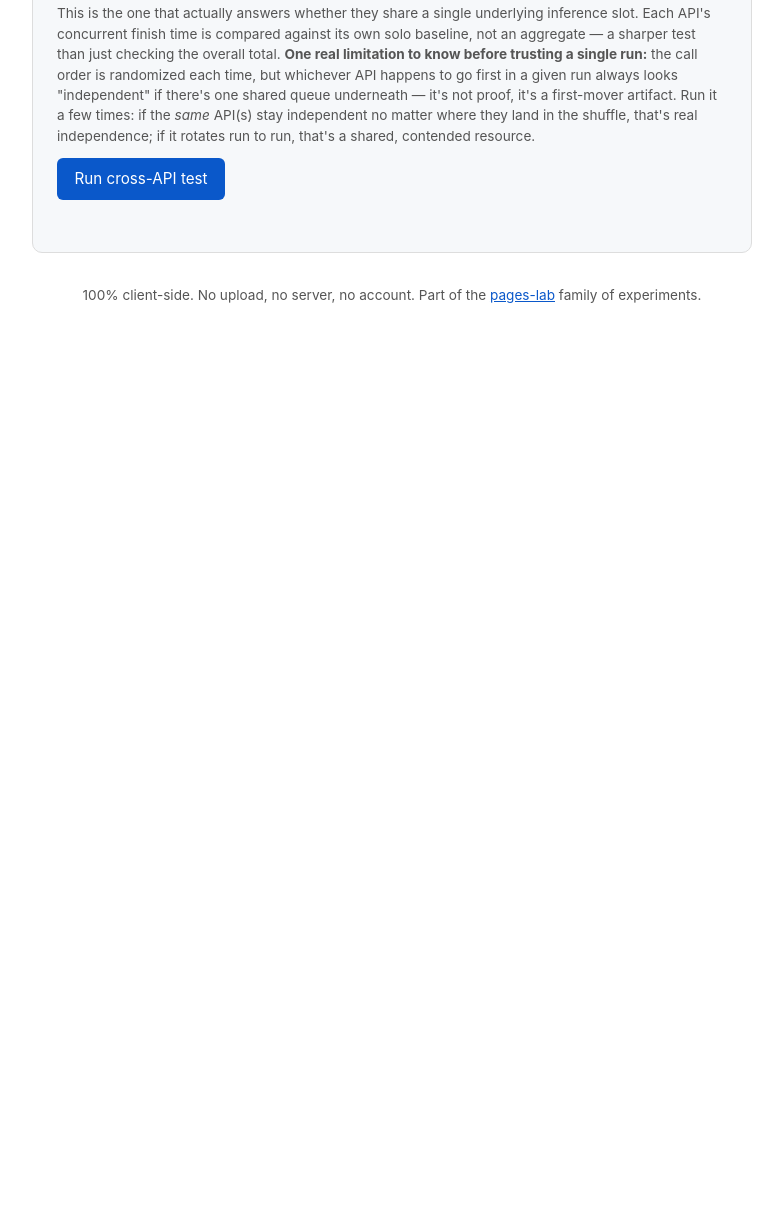
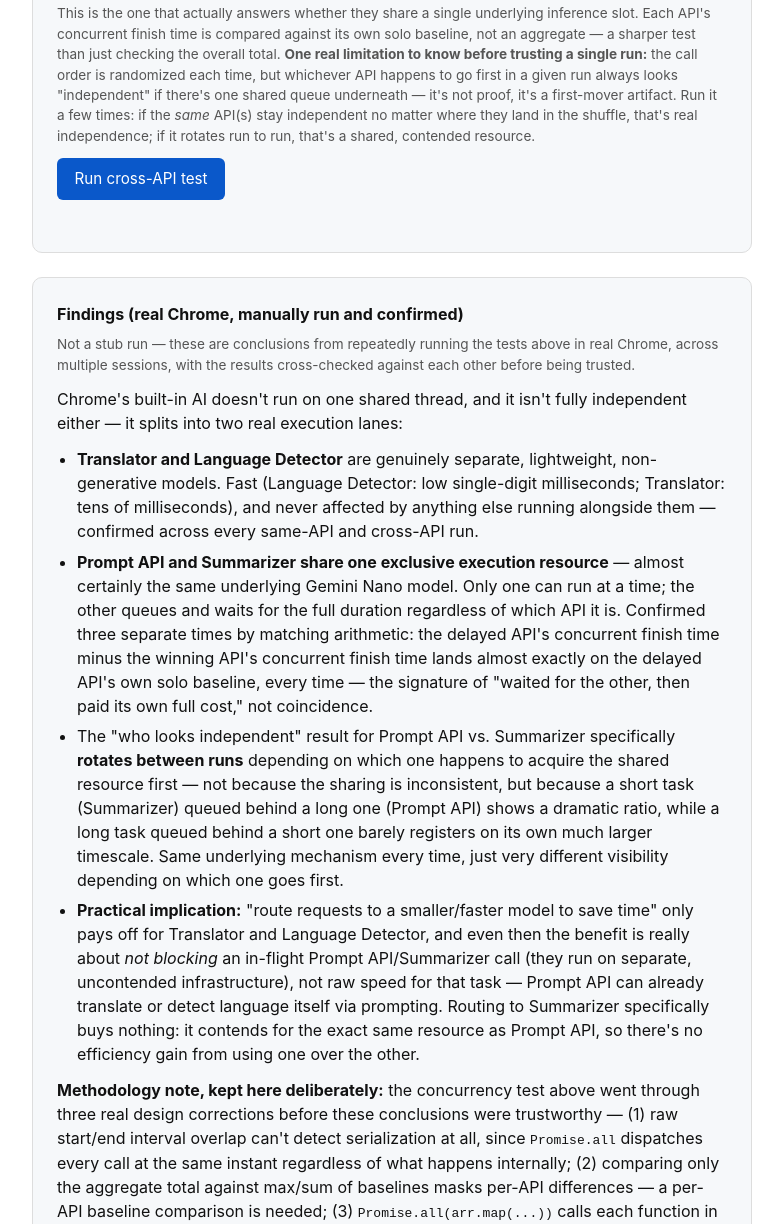
Before and after one commit to nlade-core/pages-lab-ai, a plain HTML site: page chrome-ai/index.html in a window 1280 px wide. Shown: the part 2785-4009 px from the top of the page, without its empty margins (248-1031 px from the left). Before the commit the page ends 3139 px from the top, so only its background shows below. Drawn offline with nearby package versions, Linux system fonts and the light colour scheme.

Commit message:
Document the real-Chrome concurrency findings on the page itself
README.md has unrelated pending changes, so the findings from
manually running these tests repeatedly in real Chrome live directly
on the chrome-ai page instead: Prompt API and Summarizer share one
exclusive execution resource (very likely the same underlying Gemini
Nano model), confirmed three times by matching arithmetic across
runs; Translator and Language Detector are genuinely separate,
lightweight, and never affected by anything else running. Also
records the practical implication (routing to a smaller model only
pays off for Translator/Language Detector, and even then it's about
not blocking rather than raw speed) and the three real test-design
corrections that made these conclusions trustworthy.

```diff
--- a/chrome-ai/index.html
+++ b/chrome-ai/index.html
@@ -300,6 +300,19 @@
         <thead><tr><th>API</th><th>Solo baseline</th><th>Concurrent finish</th><th>Ratio</th><th>Verdict</th></tr></thead>
         <tbody id="cross-api-tbody"></tbody>
       </table>
+    </div>
+
+    <div class="panel" id="findings-panel">
+      <h2>Findings (real Chrome, manually run and confirmed)</h2>
+      <p class="subnote" style="margin-bottom:0.75rem;">Not a stub run — these are conclusions from repeatedly running the tests above in real Chrome, across multiple sessions, with the results cross-checked against each other before being trusted.</p>
+      <p style="margin-bottom:0.75rem;">Chrome's built-in AI doesn't run on one shared thread, and it isn't fully independent either — it splits into two real execution lanes:</p>
+      <ul style="margin:0 0 0.75rem 1.25rem; padding:0;">
+        <li style="margin-bottom:0.4rem;"><b>Translator and Language Detector</b> are genuinely separate, lightweight, non-generative models. Fast (Language Detector: low single-digit milliseconds; Translator: tens of milliseconds), and never affected by anything else running alongside them — confirmed across every same-API and cross-API run.</li>
+        <li style="margin-bottom:0.4rem;"><b>Prompt API and Summarizer share one exclusive execution resource</b> — almost certainly the same underlying Gemini Nano model. Only one can run at a time; the other queues and waits for the full duration regardless of which API it is. Confirmed three separate times by matching arithmetic: the delayed API's concurrent finish time minus the winning API's concurrent finish time lands almost exactly on the delayed API's own solo baseline, every time — the signature of "waited for the other, then paid its own full cost," not coincidence.</li>
+        <li style="margin-bottom:0.4rem;">The "who looks independent" result for Prompt API vs. Summarizer specifically <b>rotates between runs</b> depending on which one happens to acquire the shared resource first — not because the sharing is inconsistent, but because a short task (Summarizer) queued behind a long one (Prompt API) shows a dramatic ratio, while a long task queued behind a short one barely registers on its own much larger timescale. Same underlying mechanism every time, just very different visibility depending on which one goes first.</li>
+        <li style="margin-bottom:0.4rem;"><b>Practical implication:</b> "route requests to a smaller/faster model to save time" only pays off for Translator and Language Detector, and even then the benefit is really about <i>not blocking</i> an in-flight Prompt API/Summarizer call (they run on separate, uncontended infrastructure), not raw speed for that task — Prompt API can already translate or detect language itself via prompting. Routing to Summarizer specifically buys nothing: it contends for the exact same resource as Prompt API, so there's no efficiency gain from using one over the other.</li>
+      </ul>
+      <p style="margin-bottom:0;"><b>Methodology note, kept here deliberately:</b> the concurrency test above went through three real design corrections before these conclusions were trustworthy — (1) raw start/end interval overlap can't detect serialization at all, since <code>Promise.all</code> dispatches every call at the same instant regardless of what happens internally; (2) comparing only the aggregate total against max/sum of baselines masks per-API differences — a per-API baseline comparison is needed; (3) <code>Promise.all(arr.map(...))</code> calls each function in fixed array order, so without shuffling, whichever API is listed first always wins a shared-queue race and looks falsely independent. Each was caught by testing the test itself against known-good and known-bad stub implementations before trusting a single live result.</p>
     </div>
 
     <footer>100% client-side. No upload, no server, no account. Part of the <a href="https://nlade-core.github.io/pages-lab/">pages-lab</a> family of experiments.</footer>
```
